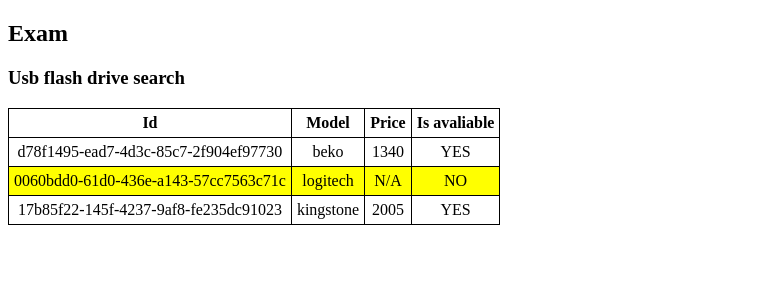
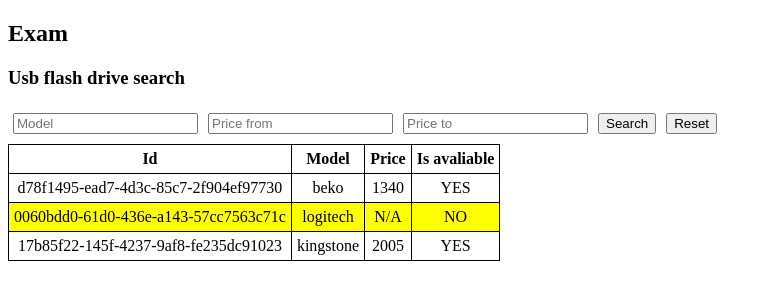
Before and after one commit to D1mitri-shoshiashvili/mideterm_2, an Angular app in the folder midterm2/: page / in a window 1280 px wide. Shown: the top 300 px of the page, without its empty margins (0-772 px from the left). Built offline with nearby package versions, Linux system fonts and the light colour scheme.

Commit message:
3.2 is done

```diff
--- a/midterm2/src/app/usb-search/usb-search.css
+++ b/midterm2/src/app/usb-search/usb-search.css
@@ -11,3 +11,11 @@
     border: solid 1px;
     text-align: center;
 }
+
+.search-filter{
+    display: flex;
+    padding-bottom: 5px;
+}
+.filter-item{
+    padding: 5px;
+}
--- a/midterm2/src/app/usb-search/usb-search.html
+++ b/midterm2/src/app/usb-search/usb-search.html
@@ -1,4 +1,26 @@
 <h3>Usb flash drive search</h3>
+
+
+<form [formGroup]="searchForm">
+    <div class="search-filter">
+        <div class="filter-item">
+            <input type="text" formControlName="model" placeholder="Model">
+        </div>
+        <div class="filter-item">
+            <input type="number" formControlName="priceFrom" placeholder="Price from">
+        </div>
+        <div class="filter-item">
+            <input type="number" formControlName="priceTo" placeholder="Price to">
+        </div>
+        <div class="filter-item">
+            <button>Search</button>
+        </div>
+        <div class="filter-item">
+            <button>Reset</button>
+        </div>
+    </div>
+</form>
+
 
 <div class="search-results">
     <thead>
--- a/midterm2/src/app/usb-search/usb-search.ts
+++ b/midterm2/src/app/usb-search/usb-search.ts
@@ -1,16 +1,23 @@
 import { Component, inject, OnInit, signal } from '@angular/core';
 import { shopItem } from '../models/shop-item';
 import { ShopService } from '../shop-service';
+import { FormControl, FormGroup, ReactiveFormsModule } from '@angular/forms';
 
 @Component({
   selector: 'app-usb-search',
-  imports: [],
+  imports: [ReactiveFormsModule],
   templateUrl: './usb-search.html',
   styleUrl: './usb-search.css',
 })
 export class UsbSearch implements OnInit{
   shopService = inject(ShopService);
   searchResults = signal<shopItem[]>([]);
+
+  searchForm = new FormGroup({
+    model: new FormControl(''),
+    priceFrom: new FormControl<number | null>(null),
+    priceTo: new FormControl<number | null>(null)
+  });
 
   ngOnInit(): void {
     let allItems = this.shopService.getItems();
```
